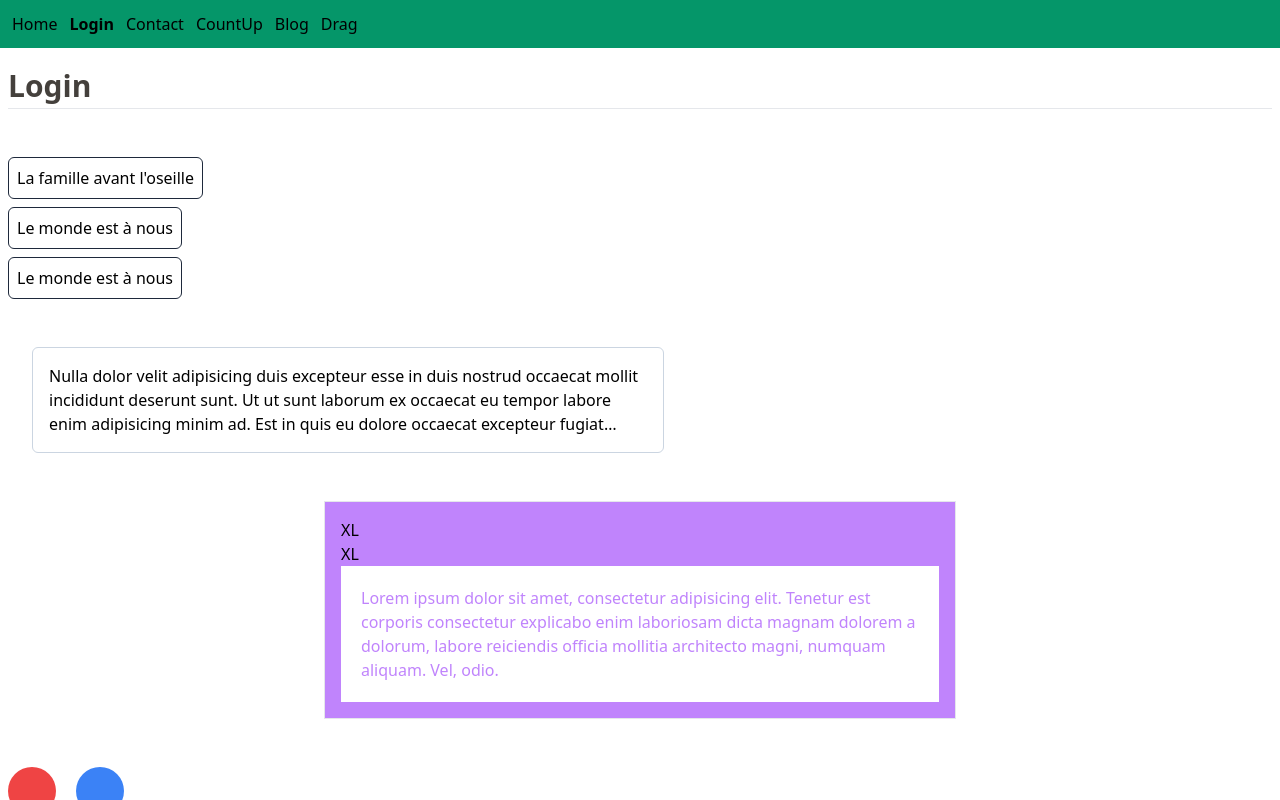
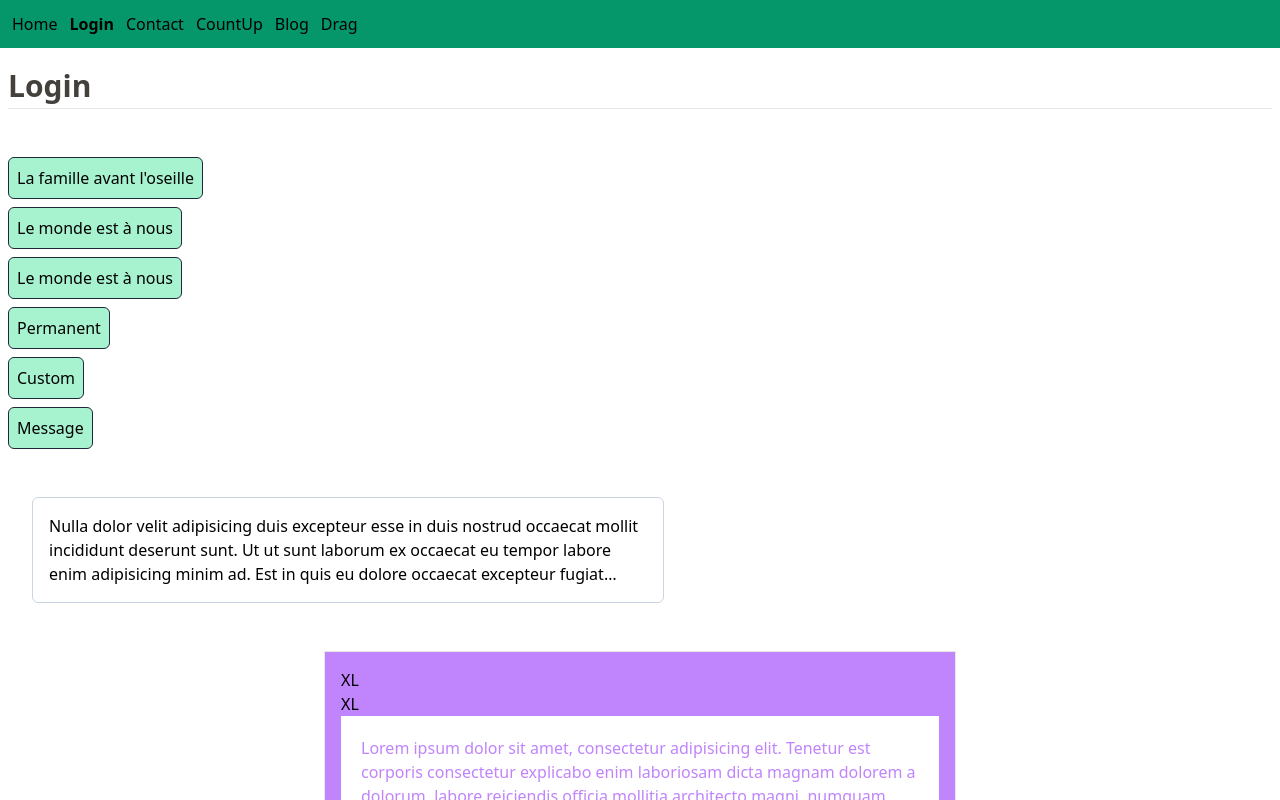
Before and after one commit to pascal-la/concepts-react, a React (Create React App) app: page /login in a window 1280 px wide. Shown: the top 800 px of the page. Built offline with nearby package versions, Linux system fonts and the light colour scheme.

Commit message:
update Toast

```diff
--- a/src/components/toast/Toast.tsx
+++ b/src/components/toast/Toast.tsx
@@ -1,4 +1,4 @@
-import { useEffect, useState } from "react";
+import { createElement, Fragment, useEffect, useState } from "react";
 import { twMerge } from "tailwind-merge";
 
 import { useToastContext } from "../../context/ToastContext";
@@ -19,48 +19,64 @@ type ToastProps = {
 };
 
 const Toast = ({ toast }: ToastProps) => {
-  const { onDiscardToast } = useToastContext();
+  const { id, type, message, element, duration, isPermanent } = toast;
+  const { discardToast } = useToastContext();
 
   const [discardAnimation, setDiscardAnimation] = useState<boolean>(false);
 
-  const toastDuration = toast.duration || TOAST_DURATION;
+  const toastDuration = isPermanent ? null : duration || TOAST_DURATION;
 
-  const discardToast = (id: number) => {
+  const onDiscardToast = (id: number) => {
     setDiscardAnimation(true);
-    onDiscardToast(id);
+    discardToast(id);
   };
 
   useEffect(() => {
+    if (toastDuration) {
       const timeout = setTimeout(
-      () => discardToast(toast.id),
+        () => onDiscardToast(id),
         toastDuration * 1000
       );
 
       return () => clearTimeout(timeout);
-  }, [toast.id, toastDuration]); // eslint-disable-line react-hooks/exhaustive-deps
+    }
+  }, [id, toastDuration]); // eslint-disable-line react-hooks/exhaustive-deps
+
+  const toastContent = () => {
+    const shouldWrapInDiv = !!message && !!element;
+
+    return createElement(
+      shouldWrapInDiv ? "div" : Fragment,
+      null,
+      message && <span>{message}</span>,
+      element
+    );
+  };
 
   return (
     <div
-      key={toast.id}
+      key={id}
       className={twMerge(
         "min-w-60 border border-slate-900 bg-sky-300 rounded-md overflow-clip animate-slide-in-from-right peer/toast",
         discardAnimation && "animate-slide-out-to-right",
-        toast.type && toastVariant[toast.type]
+        type && toastVariant[type]
       )}
     >
       <div className="flex justify-between p-3">
-        {toast.message}
+        {toastContent()}
         <span
           className="flex items-start cursor-pointer"
-          onClick={() => discardToast(toast.id)}
+          onClick={() => onDiscardToast(id)}
         >
           x
         </span>
       </div>
+      {toastDuration && (
         <ToastProgress
           duration={toastDuration}
           className="peer-hover/toast:[animation-play-state:paused]"
         />
+      )}
     </div>
   );
 };
--- a/src/context/ToastContext.tsx
+++ b/src/context/ToastContext.tsx
@@ -9,7 +9,7 @@ const ANIMATION_DURATION = 290;
 type ToastProviderProps = {
   toasts: ToastType[];
   addToast: (toast: ToastType) => void;
-  onDiscardToast: (id: number) => void;
+  discardToast: (id: number) => void;
 };
 
 const ToastContext = createContext<ToastProviderProps | undefined>(undefined);
@@ -34,11 +34,10 @@ const ToastProvider = ({ children }: { children: React.ReactNode }) => {
   const [toasts, setToasts] = useState<ToastType[]>(defaultToasts);
 
   const addToast = (toast: ToastType) => {
-    const { id, message, type, duration } = toast;
-    setToasts((prev) => [...prev, { id, message, type, duration }]);
+    setToasts((prev) => [...prev, toast]);
   };
 
-  const onDiscardToast = (id: number) => {
+  const discardToast = (id: number) => {
     setTimeout(() => {
       setToasts((prev) => prev.filter((p) => p.id !== id));
     }, ANIMATION_DURATION);
@@ -48,7 +47,7 @@ const ToastProvider = ({ children }: { children: React.ReactNode }) => {
     () => ({
       toasts,
       addToast,
-      onDiscardToast,
+      discardToast,
     }),
     [toasts]
   );
--- a/src/pages/drag.tsx
+++ b/src/pages/drag.tsx
@@ -20,27 +20,32 @@ const cardList: CardType[] = [
   { id: 8, title: "Card 8", status: "done" },
 ];
 
+const columns = ["todo", "done"];
+
 const Drag = () => {
   const [selectedItem, setSelectedItem] = useState<CardType | null>(null);
   const [cards, setCards] = useState<CardType[]>(cardList);
-  const [test, setTest] = useState("");
+  const [test, setTest] = useState<CardStatus | null>(null);
 
   const onDragStart = (item: CardType) => {
     setSelectedItem(item);
   };
 
   const onDrop = (status: CardStatus) => {
+    // setCards((prev) =>
+    //   prev.map((card) =>
+    //     card.id === selectedItem?.id ? { ...card, status } : card
+    //   )
+    // );
     if (selectedItem) {
-      setCards((prevCards) =>
-        prevCards.map((card) =>
-          card.id === selectedItem.id ? { ...card, status } : card
-        )
-      );
-      setSelectedItem(null);
+      setCards((prev) => [
+        ...prev.filter((c) => c.id !== selectedItem.id),
+        { ...selectedItem, status },
+      ]);
     }
+    setSelectedItem(null);
+    setTest(null);
   };
-
-  const containers = ["todo", "done"];
 
   return (
     <div className="container m-auto">
@@ -51,16 +56,17 @@ const Drag = () => {
       </div>
 
       <div className="flex">
-        {containers.map((status) => (
+        {columns.map((status) => (
           <div
+            key={status}
             className={twMerge(
-              "p-5 w-full",
+              "p-5 w-full transition-all",
               status === "todo" && "bg-red-300",
               status === "done" && "bg-emerald-300",
               test === status && "opacity-70"
             )}
             onDragOver={(e) => e.preventDefault()}
-            onDragEnter={() => setTest(status)}
+            onDragEnter={() => setTest(status as CardStatus | null)}
             onDrop={() => onDrop(status as CardStatus)}
           >
             {cards.map((card) => {
--- a/src/pages/login.tsx
+++ b/src/pages/login.tsx
@@ -3,6 +3,32 @@ import { ToastVariantType } from "../types/types";
 import { capitalize } from "../utils/stringUtils";
 
 import PageTitle from "../components/PageTitle";
+
+const customToasts = [
+  {
+    text: "Permanent",
+    element: (
+      <div>
+        <span className="text-red-500">I am a custom element</span>
+        <div>And I'm staying FOREVER!!!</div>
+      </div>
+    ),
+    isPermanent: true,
+    type: "error",
+  },
+  {
+    text: "Custom",
+    element: <div className="text-blue-500">I am a custom element</div>,
+    duration: 10,
+    type: "success",
+  },
+  {
+    text: "Message",
+    message: "This is the message only",
+    duration: 15,
+    type: "danger",
+  },
+];
 
 const Login = () => {
   const { addToast } = useToastContext();
@@ -18,7 +44,7 @@ const Login = () => {
   // setMessages((prev) => [...prev, { id: Date.now(), message: msg }]);
   // };
 
-  const toasts = [
+  const toasts: any = [
     {
       text: capitalize("la famille avant l'oseille"),
       message: "l'oseille avant les salopes.",
@@ -41,22 +67,19 @@ const Login = () => {
       <PageTitle text="Login" />
 
       <div className="flex flex-col items-start gap-2">
-        {toasts.map((toast, i) => {
-          const { text, message, type } = toast;
-
+        {[...toasts, ...customToasts].map((toast, i) => {
           return (
             <div
               key={i}
               onClick={() =>
                 addToast({
-                  id: Date.now(),
-                  message,
-                  type: type as ToastVariantType,
+                  ...toast,
+                  id: toast.id || Date.now(),
                 })
               }
-              className="p-2 border border-slate-800 rounded-md cursor-pointer transition-all duration-100 ease-in-out hover:bg-slate-200"
+              className="p-2 border border-slate-800 bg-emerald-200 rounded-md cursor-pointer transition-all duration-100 ease-in-out hover:opacity-60"
             >
-              {text}
+              {toast.text}
             </div>
           );
         })}
--- a/src/types/types.ts
+++ b/src/types/types.ts
@@ -1,11 +1,18 @@
+import { ReactNode } from "react";
+
 export type ToastVariantType = "success" | "error" | "danger";
 
 export type ToastType = {
   id: number;
-  message: string;
   type?: ToastVariantType;
-  duration?: number;
-};
+} & (
+  | { duration?: number; isPermanent?: never }
+  | { duration?: never; isPermanent?: boolean }
+) &
+  (
+    | { message: string; element?: ReactNode }
+    | { message?: string; element: ReactNode }
+  );
 
 export type InputFieldType =
   | "text"
```
Lines whose indentation alone changed are shown as unchanged.
